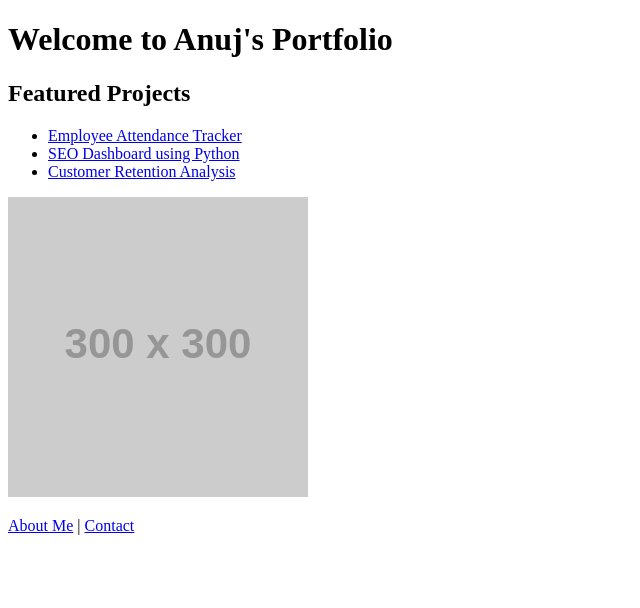
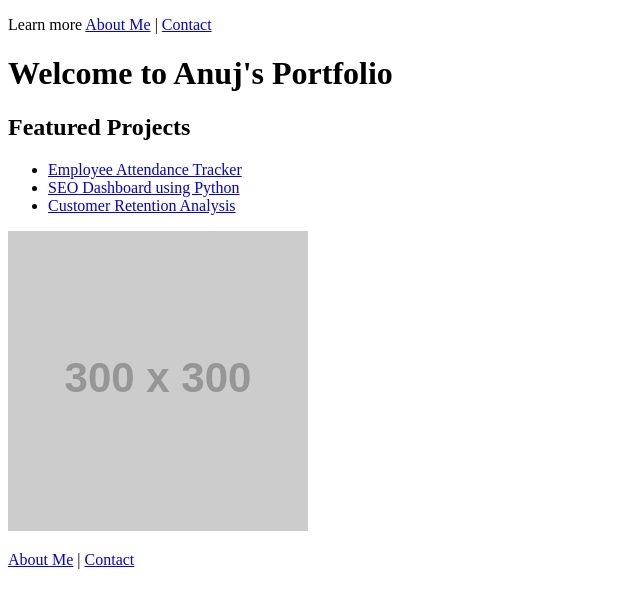
Before and after one commit to Anuj-33/seo_practice, a plain HTML site: page index.html in a window 1280 px wide. Shown: the whole page, without its empty margins (0-640 px from the left). Drawn offline with Linux system fonts and the light colour scheme; placeholder pictures from the web are drawn by us.

Commit message:
Update index.html
adding about me page

```diff
--- a/index.html
+++ b/index.html
@@ -9,6 +9,7 @@
   <link rel="canonical" href="https://yourusername.github.io/seo-practice/">
 </head>
 <body>
+  <p>Learn more <a href="about.html">About Me</a> | <a href="contact.html">Contact</a></p>
   <h1>Welcome to Anuj's Portfolio</h1>
   <h2>Featured Projects</h2>
   <ul>
```
